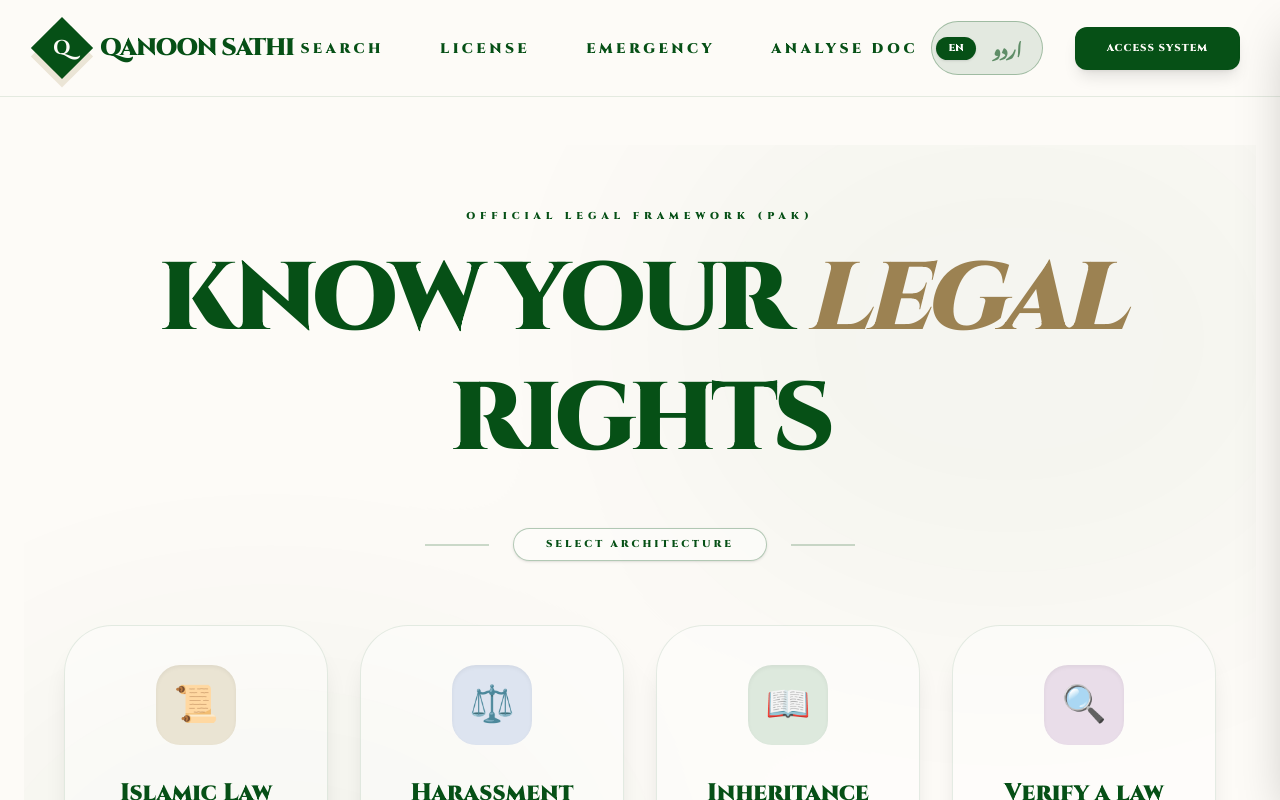
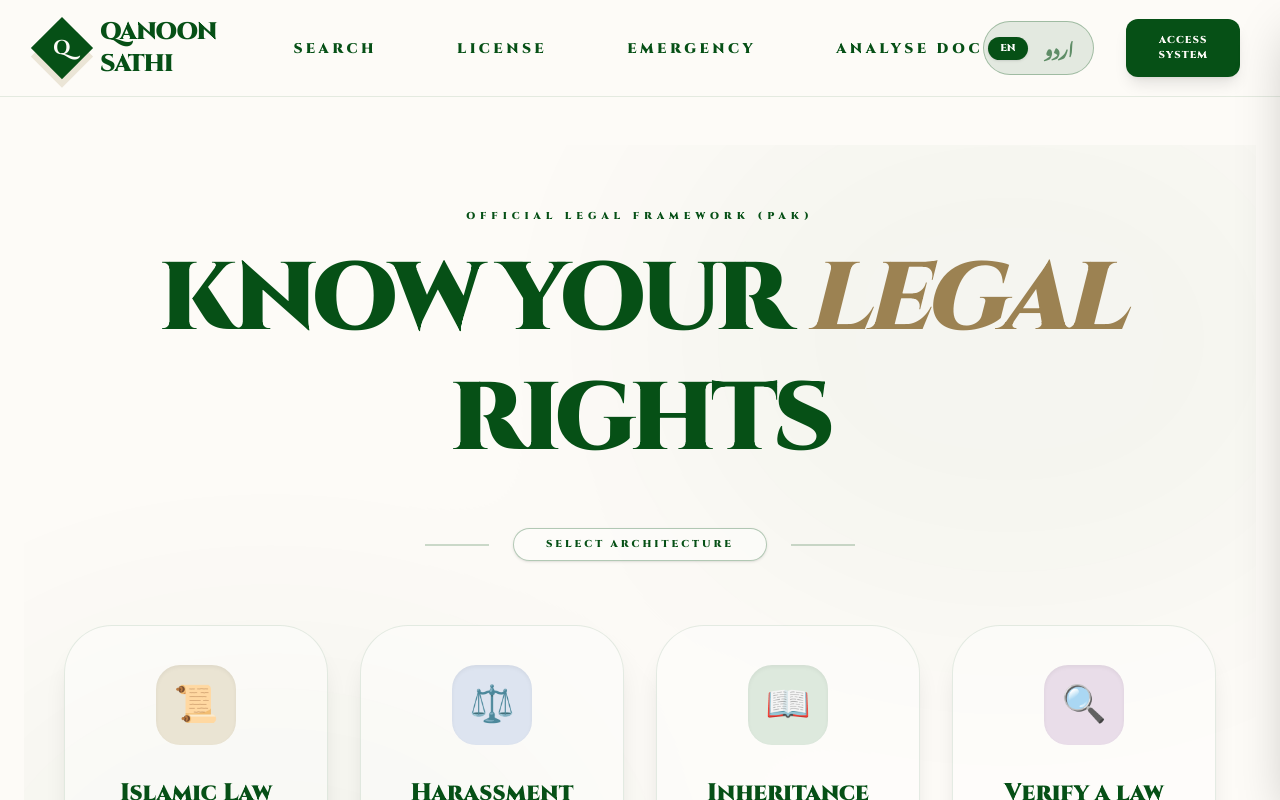
Before and after one commit to TajHussain7/QaanoonSathiAPP, a React (Vite) app: page / in a window 1280 px wide. Shown: the top 800 px of the page. Built offline with nearby package versions, Linux system fonts and the light colour scheme; no server answers; a web font is replaced by a local one.

Commit message:
Add new Feature of document analyzer

```diff
--- a/src/components/Navbar.tsx
+++ b/src/components/Navbar.tsx
@@ -215,7 +215,7 @@ const Navbar: React.FC<NavbarProps> = ({
           </div>
 
           {/* Desktop Navigation */}
-          <div className="hidden lg:flex items-center gap-14 flex-[2] justify-center">
+          <div className="hidden lg:flex items-center gap-20 flex-[2] justify-center">
             <button
               onClick={() => setCurrentPage("search")}
               className={linkClass}
```
